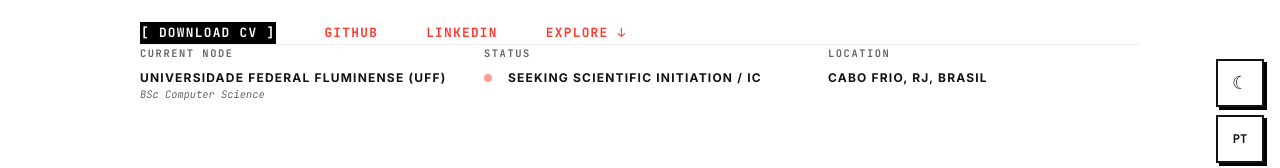
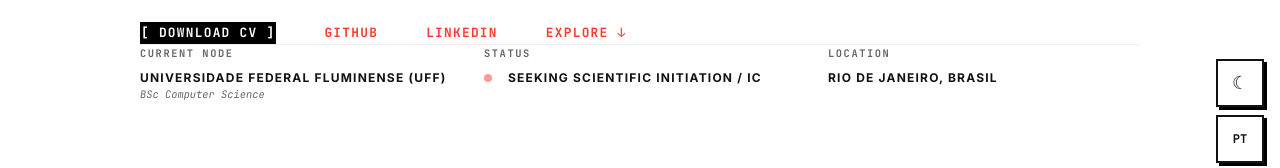
Before and after one commit to joaoguilhermemendes/JG-Academic-Portfolio, a React (Vite) app: page / in a window 1280 px wide. Shown: the part 617-785 px from the top of the page. Built offline with nearby package versions, Linux system fonts and the light colour scheme.

Commit message:
chore: update location to Rio de Janeiro and configure profile image

```diff
--- a/src/components/Hero.jsx
+++ b/src/components/Hero.jsx
@@ -144,7 +144,7 @@ export default function Hero() {
           </div>
           <div>
              <div className="meta-label mb-3 text-accent tracking-[0.3em]">{t('hero.location')}</div>
-             <div className="text-[0.65rem] md:text-xs text-[var(--color-text-primary)] font-bold uppercase tracking-widest">Cabo Frio, RJ, Brasil</div>
+             <div className="text-[0.65rem] md:text-xs text-[var(--color-text-primary)] font-bold uppercase tracking-widest">Rio de Janeiro, Brasil</div>
           </div>
         </motion.div>
 
--- a/src/components/Thinking.jsx
+++ b/src/components/Thinking.jsx
@@ -51,7 +51,7 @@ export default function Thinking() {
               <div className="absolute inset-0 bg-accent mix-blend-color opacity-0 group-hover:opacity-20 transition-opacity duration-700 z-10 pointer-events-none" />
               {/* Image element with Grayscale & Contrast applied via Tailwind */}
               <img
-                src="https://images.unsplash.com/photo-1507003211169-0a1dd7228f2d?q=80&w=800&auto=format&fit=crop"
+                src="/perfil.jpg"
                 alt="João Guilherme Portrait"
                 className="w-full h-full object-cover grayscale contrast-125 brightness-95 group-hover:scale-105  transition-all duration-1000 ease-out"
               />
@@ -60,9 +60,6 @@ export default function Thinking() {
             <div className="mt-4 flex justify-between items-center border-t-[2px] border-[var(--color-text-primary)] pt-3 mb-2">
               <span className="font-mono text-[0.65rem] text-[var(--color-text-primary)] font-bold tracking-widest uppercase">{t('thinking.based_in')}</span>
               <span className="font-mono text-[0.65rem] text-accent font-bold tracking-[0.3em] uppercase">{t('thinking.fig')}</span>
-            </div>
-            <div className="font-mono text-[var(--color-text-dim)] text-[0.65rem] leading-snug italic">
-              {t('thinking.hint')}
             </div>
           </motion.div>
 
--- a/src/locales/en.json
+++ b/src/locales/en.json
@@ -80,7 +80,7 @@
   "thinking.title": "Current",
   "thinking.title_accent": "Focus",
   "thinking.personal_statement": "PERSONAL STATEMENT",
-  "thinking.based_in": "BASED IN CABO FRIO, RJ",
+  "thinking.based_in": "BASED IN RIO DE JANEIRO, BRASIL",
   "thinking.fig": "FIG.1",
   "thinking.hint": "↳ To use your real photo, place a high-res image at /perfil.jpg and change the src URL here.",
   "thinking.principles_label": "WORK PHILOSOPHY",
--- a/src/locales/pt.json
+++ b/src/locales/pt.json
@@ -80,7 +80,7 @@
   "thinking.title": "Foco",
   "thinking.title_accent": "Atual",
   "thinking.personal_statement": "DECLARAÇÃO PESSOAL",
-  "thinking.based_in": "BASEADO EM CABO FRIO, RJ",
+  "thinking.based_in": "BASEADO NO RIO DE JANEIRO, BRASIL",
   "thinking.fig": "FIG.1",
   "thinking.hint": "↳ Para usar sua foto real, coloque uma imagem em /perfil.jpg e altere a URL aqui.",
   "thinking.principles_label": "FILOSOFIA DE TRABALHO",
```
